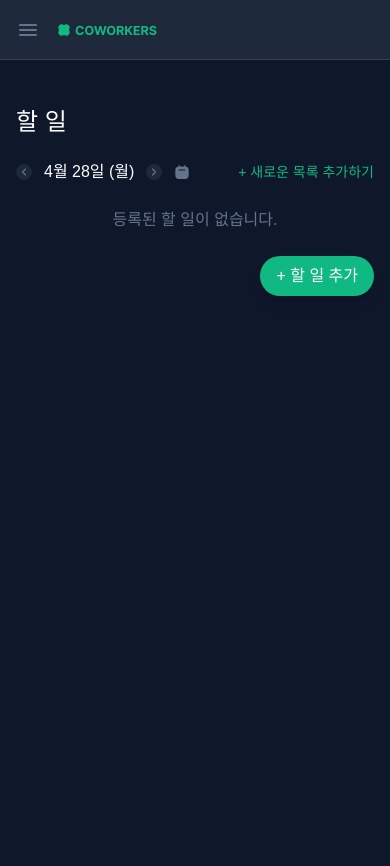
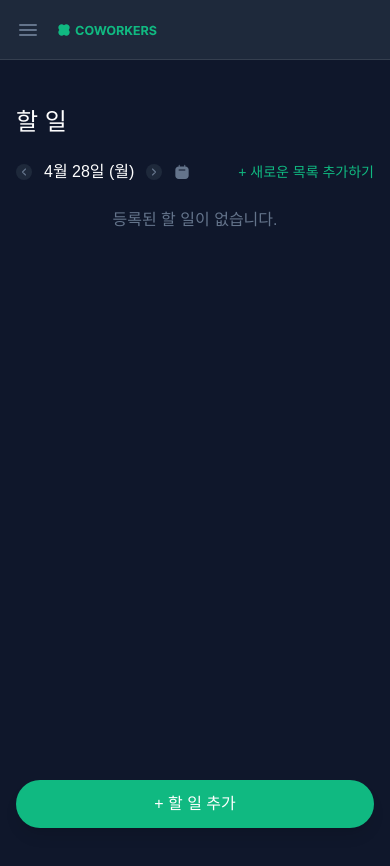
Before and after one commit to ozen0718/coworkers, a Next.js app: page /1/tasklist in a window 390 px wide. Shown: the top 866 px of the page. Built offline with nearby package versions, Linux system fonts and the light colour scheme.

Commit message:
[Fix] 모바일 버튼 위치 하단고정

```diff
--- a/src/app/(main)/[teamid]/tasklist/page.tsx
+++ b/src/app/(main)/[teamid]/tasklist/page.tsx
@@ -162,7 +162,7 @@ export default function TaskListPage() {
           )}
 
           {/* 할 일 생성 버튼 (컨테이너 안) */}
-          <div className="flex justify-end">
+          <div className="hidden justify-end md:flex">
             <button
               className="bg-primary rounded-full px-4 py-2 text-white shadow-lg"
               onClick={() => setTodoModalOpen(true)}
@@ -203,6 +203,13 @@ export default function TaskListPage() {
           className="w-full bg-slate-700 text-gray-300 placeholder-gray-500"
         />
       </Modal>
+      {/* 할 일 추가 버튼 (모바일 고정) */}
+      <button
+        className="bg-primary fixed inset-x-4 bottom-4 block rounded-full px-4 py-3 text-center text-white shadow-lg md:hidden"
+        onClick={() => setTodoModalOpen(true)}
+      >
+        + 할 일 추가
+      </button>
     </>
   );
 }
```
